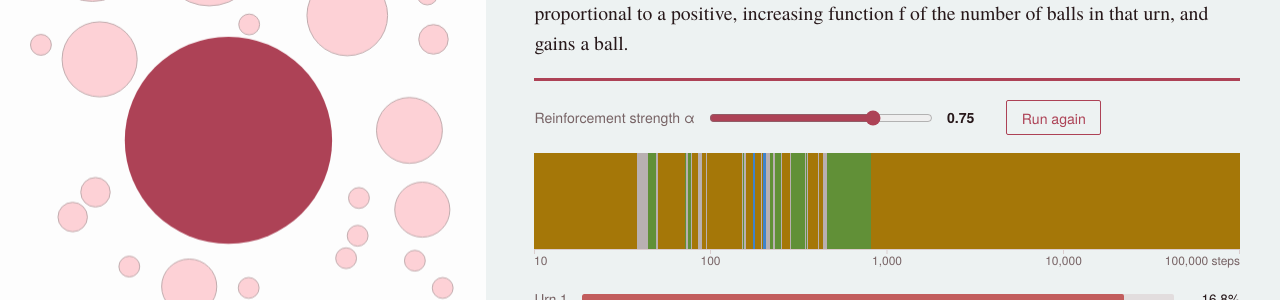
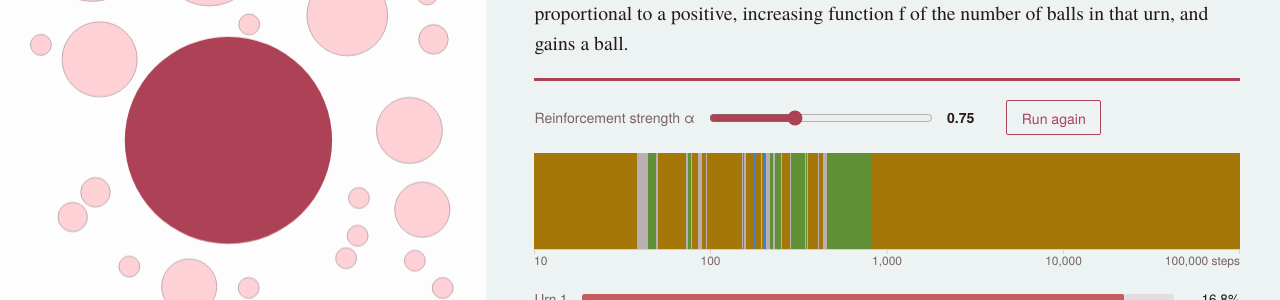
Before and after one commit to iyertejas/iyertejas.github.io, a Jekyll site: the page built from research.md, in a window 1280 px wide and 900 px high, scrolled down 1047 px. Shown: the part 150-450 px from the top of the window. Built offline with Jekyll 4.4.1, drawn with Linux system fonts in a browser that asks for light colours.

Commit message:
Urn simulation: let α range up to 2 to show monopoly

```diff
--- a/_includes/sim-urns.html
+++ b/_includes/sim-urns.html
@@ -1,7 +1,7 @@
 <figure class="demo" id="leadership-demo">
 <div class="controls">
 <div class="slider"><label for="alpha">Reinforcement strength α</label>
-<input type="range" id="alpha" min="0" max="1" step="0.05" value="0.75"><output id="alphaOut" for="alpha">0.75</output></div>
+<input type="range" id="alpha" min="0" max="2" step="0.05" value="0.75"><output id="alphaOut" for="alpha">0.75</output></div>
 <button id="leadRun" type="button">Run again</button>
 </div>
 <canvas id="ribbon" role="img" aria-label="Strip coloured by which urn is in the lead over time"></canvas>
```
